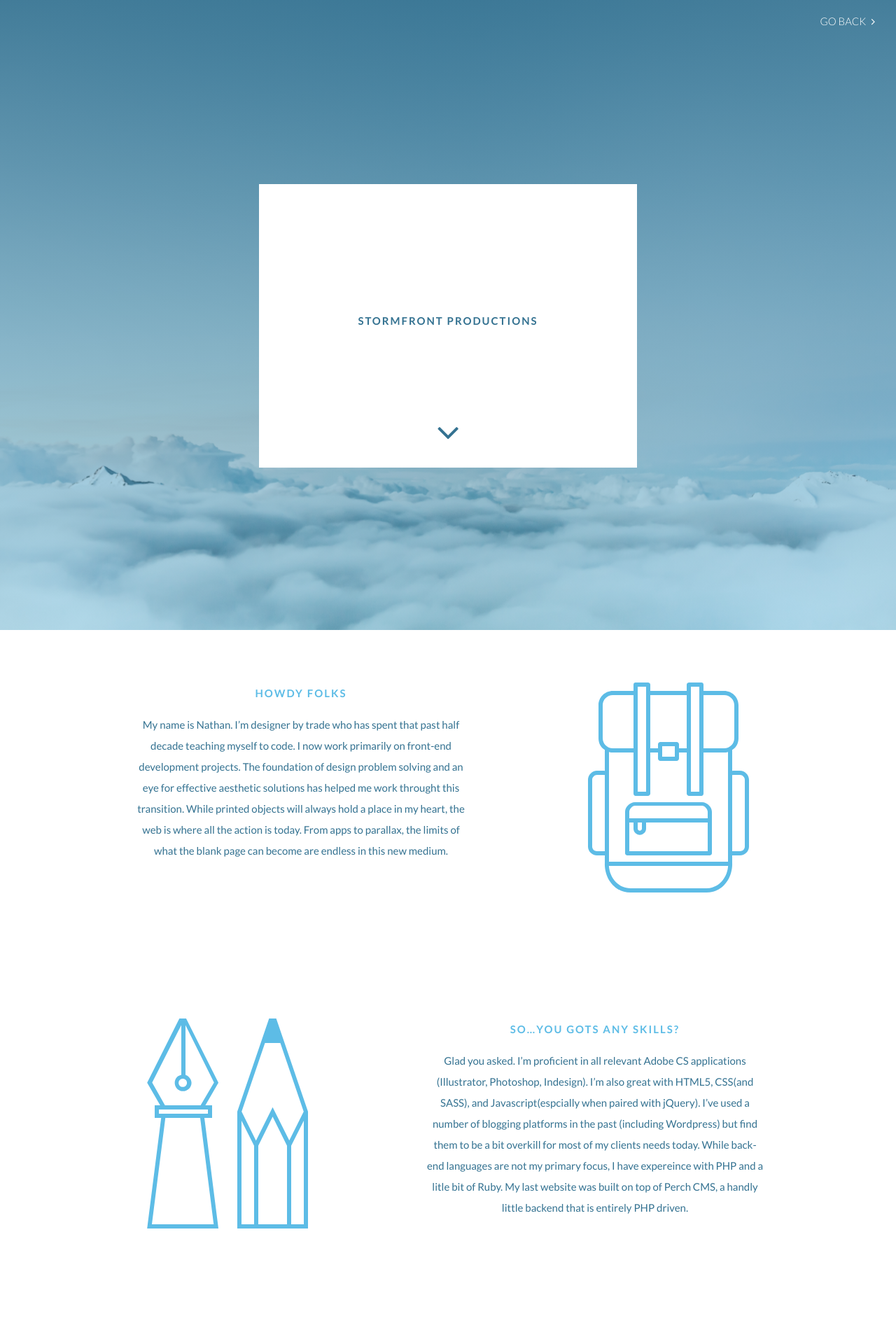
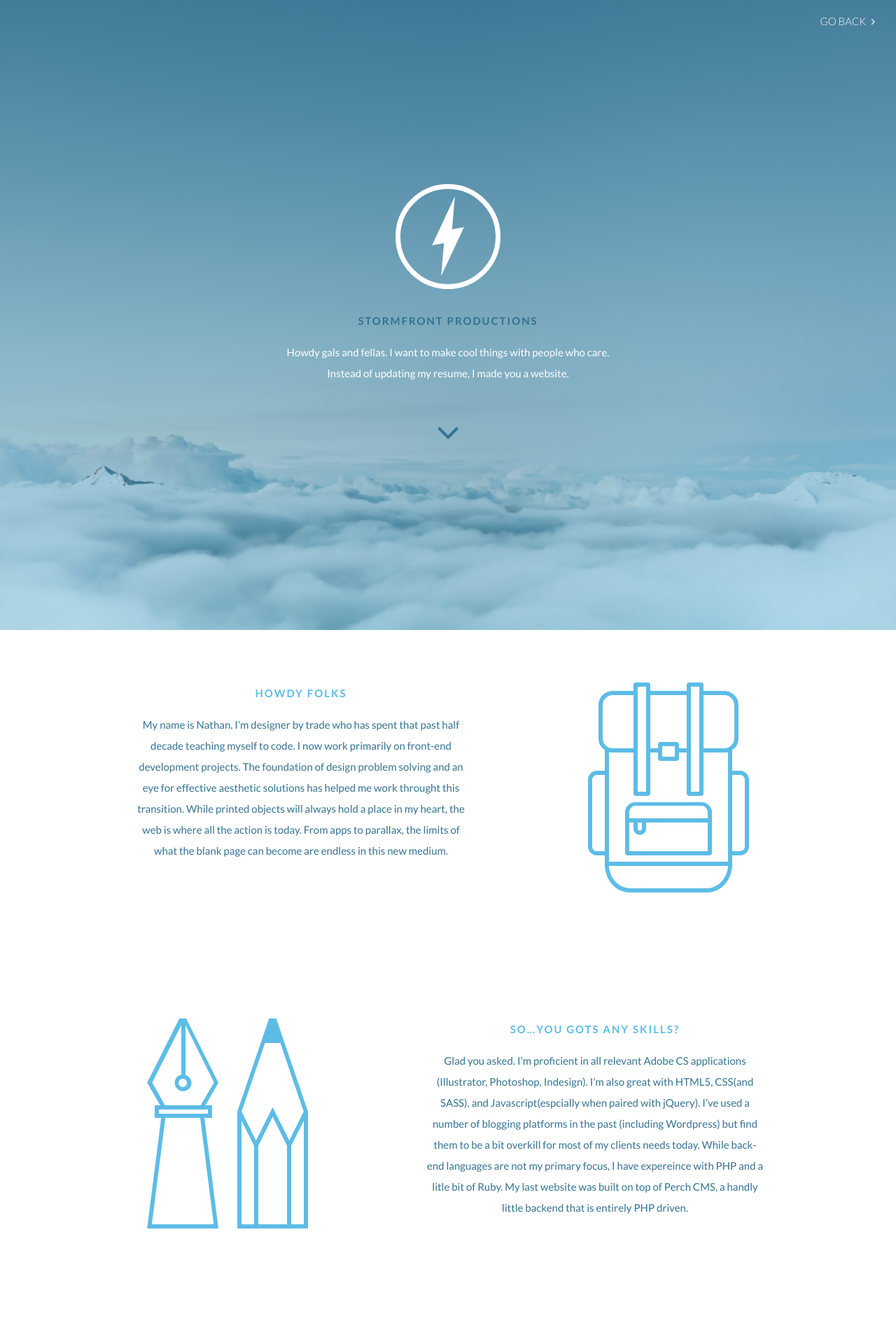
Before and after one commit to rttnbrgr/tales, a Jekyll site: the page built from sfp.html, in a window 1280 px wide. Shown: the top 1920 px of the page at 70% size. Built offline with Jekyll 4.4.1, drawn with Linux system fonts in a browser that asks for light colours; nearby versions of some CDN libraries; Markdown is read by kramdown in place of the engine named in the settings.

Commit message:
Fixed BG color bug

```diff
--- a/_includes/sfp.html
+++ b/_includes/sfp.html
@@ -14,7 +14,7 @@
 		</div>
 	</section>
 
-	<div class="container">
+	<div class="container white">
 
 		<!-- 1. Why me? -->
 		<!-- 2. who -->
--- a/assets/css/3-modules/_sfp-base.scss
+++ b/assets/css/3-modules/_sfp-base.scss
@@ -54,7 +54,7 @@
 	}
 
 	// kill this?
-	.container {
+	.container.white {
 		background-color: white;
 	}
 
```
Also changed, not shown: 3 other files.
